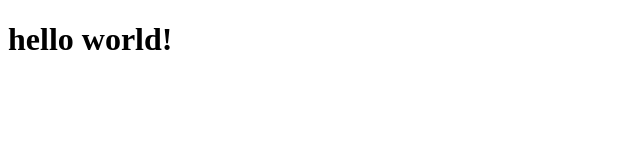
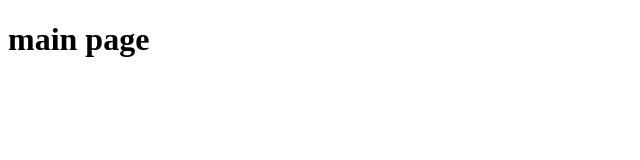
Before and after one commit to hsm9361/balancelabFE, a React (Create React App) app: page / in a window 1280 px wide. Shown: the top 160 px of the page, without its empty margins (0-640 px from the left). Built offline with nearby package versions, Linux system fonts and the light colour scheme.

Commit message:
gitignore 추가

```diff
--- a/src/App.js
+++ b/src/App.js
@@ -1,7 +1,7 @@
 function App() {
   return (
     <div>
-      <h1>hello world!</h1>
+      <h1>main page</h1>
       </div>
 
   );
```
Also changed, not shown: 1 other file (tests, documents, lock files or other folders).
